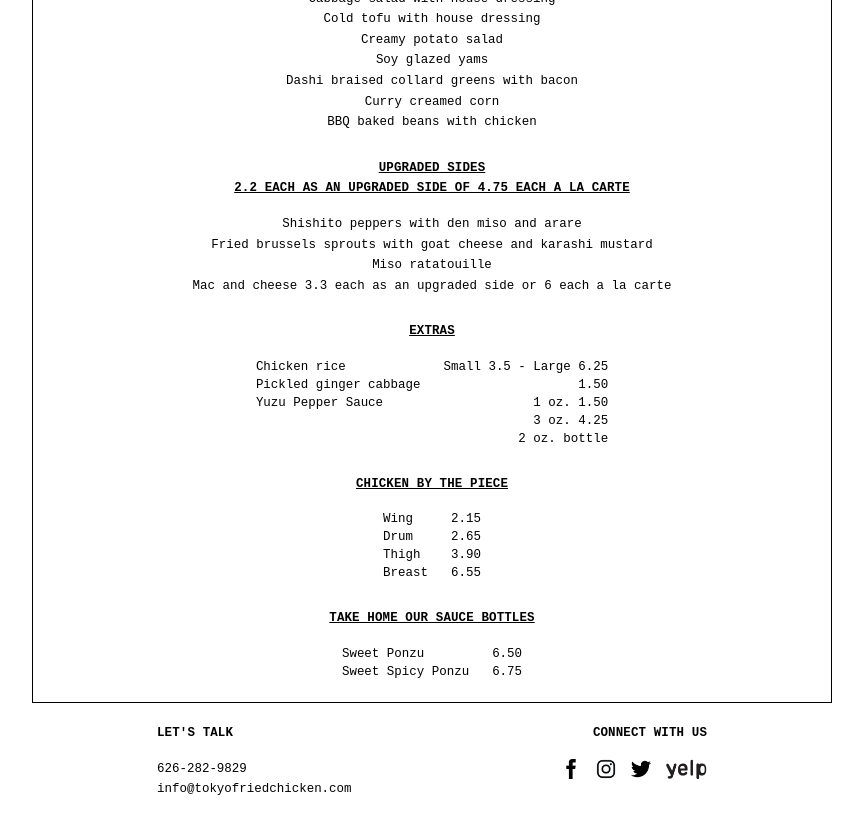
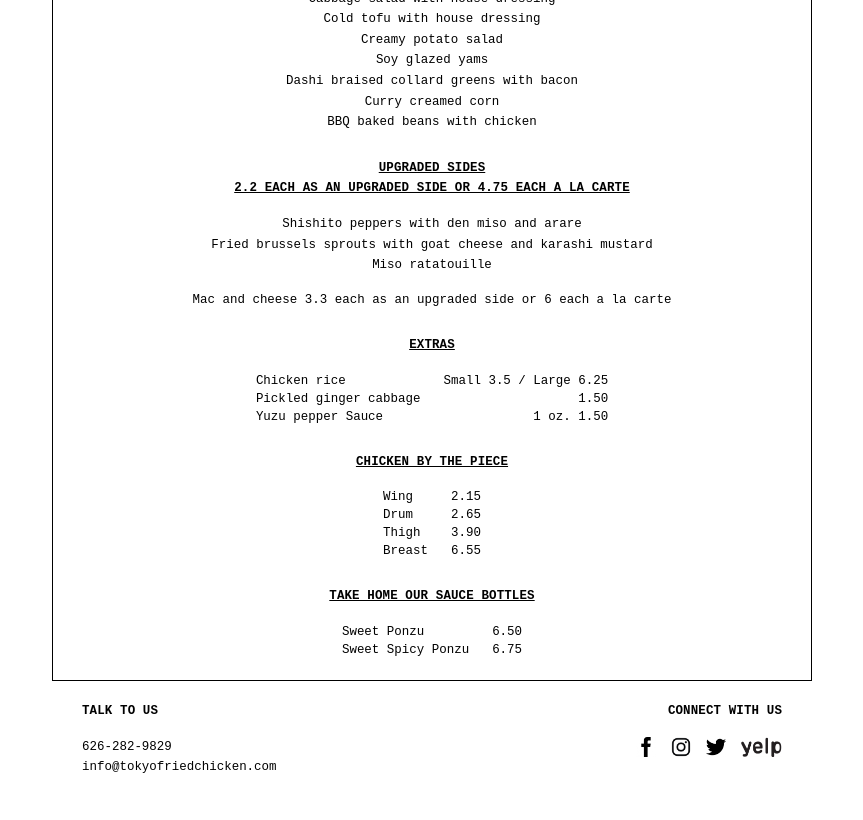
Before and after one commit to jackiewung/tfc, a React app: page /menu in a window 1280 px wide. Shown: the part 780-1600 px from the top of the page, without its empty margins (208-1071 px from the left). After the commit the page ends 1578 px from the top, so only its background shows below. Built offline with nearby package versions, Linux system fonts and the light colour scheme.

Commit message:
some changes

```diff
--- a/src/client/components/Footer/index.js
+++ b/src/client/components/Footer/index.js
@@ -11,7 +11,7 @@ import './Footer.scss';
 const Footer = () =>
   <div className="Footer">
     <div className="Footer__col1">
-      <h1>Let's Talk</h1>
+      <h1>Talk to us</h1>
       <p>626-282-9829</p>
       <p className="Footer__email"><a href="mailto:info@tokyofriedchicken.com">info@tokyofriedchicken.com</a></p>
     </div>
--- a/src/client/components/Location/index.js
+++ b/src/client/components/Location/index.js
@@ -16,6 +16,7 @@ const Location = () =>
 
       <h1>Hours</h1>
       <table>
+        <tbody>
           <tr>
             <th>Monday</th>
             <th>Closed</th>
@@ -44,6 +45,7 @@ const Location = () =>
             <th>Sunday</th>
             <th>5:30pm-10pm</th>
           </tr>
+        </tbody>
       </table>
 
       <div className="Location__notes">
--- a/src/client/components/MainPhotos/MainPhotos.scss
+++ b/src/client/components/MainPhotos/MainPhotos.scss
@@ -3,9 +3,14 @@
 .MainPhotos {
   display: flex;
   width: 100%;
-  height: 100%;
   justify-content: center;
   overflow: hidden;
+  height: 360px;
+
+  @include mobile {
+    height: 100%;
+    overflow: auto;
+  }
 
   &__photo {
     width: $mainPhotoWidth;
--- a/src/client/components/Menu/Menu.scss
+++ b/src/client/components/Menu/Menu.scss
@@ -2,9 +2,7 @@
 
 .Menu {
   width: 800px;
-  border: 1px solid #000;
-  padding: 20px;
-  text-align: center;
+  padding: 0 20px;
 
   @include mobile {
     width: 100%;
@@ -13,6 +11,12 @@
   &__subSection {
     padding: 25px 0 15px;
     text-decoration: underline;
+  }
+
+  &__border {
+    border: 1px solid #000;
+    padding: 20px;
+    text-align: center;
   }
 
   table {
--- a/src/client/components/Menu/index.js
+++ b/src/client/components/Menu/index.js
@@ -39,8 +39,9 @@ const menu = {
     'Miso ratatouille'
   ],
   extras: [
-    { type: 'Chicken rice', price: 'Small 3.5 - Large 6.25' },
-    { type: 'Pickled ginger cabbage', price: '1.50' }
+    { type: 'Chicken rice', price: 'Small 3.5 / Large 6.25' },
+    { type: 'Pickled ginger cabbage', price: '1.50' },
+    { type: 'Yuzu pepper Sauce', price: '1 oz. 1.50'}
   ],
   chickenByThePiece: [
     { type: 'Wing', price: '2.15' },
@@ -52,6 +53,7 @@ const menu = {
 
 const Menu = () =>
   <div className="Menu">
+    <div className="Menu__border">
       <h2 className="Menu__header">Tokyo Fried Chicken Co. Menu</h2>
 
       <h1 className="Menu__subSection">Whet Your Appetite / 4 each</h1>
@@ -76,12 +78,14 @@ const Menu = () =>
       Sides<br />One side per person included with dinner set or 3.25 each a la carte</h1>
       { menu.sides.map(side => (<p key={side}>{side}</p>)) }
 
-  <h1 className="Menu__subSection">Upgraded Sides<br />2.2 each as an upgraded side of 4.75 each a la carte</h1>
+      <h1 className="Menu__subSection">Upgraded Sides<br />2.2 each as an upgraded side or 4.75 each a la carte</h1>
       { menu.upgradedSides.map(side => (<p key={side}>{side}</p>)) }
+      <br />
       <p>Mac and cheese 3.3 each as an upgraded side or 6 each a la carte</p>
 
       <h1 className="Menu__subSection">Extras</h1>
       <table>
+        <tbody>
           {
             menu.extras.map(extra => (
               <tr key={extra.type}>
@@ -90,22 +94,12 @@ const Menu = () =>
               </tr>
             ))
           }
-    <tr>
-      <th>Yuzu Pepper Sauce</th>
-      <th>1 oz. 1.50</th>
-    </tr>
-    <tr>
-      <th />
-      <th>3 oz. 4.25</th>
-    </tr>
-    <tr>
-      <th />
-      <th>2 oz. bottle</th>
-    </tr>
+        </tbody>
       </table>
 
       <h1 className="Menu__subSection">Chicken By the Piece</h1>
       <table>
+        <tbody>
           {
             menu.chickenByThePiece.map(piece => (
               <tr key={piece.type}>
@@ -114,10 +108,12 @@ const Menu = () =>
               </tr>
             ))
           }
+        </tbody>
       </table>
 
       <h1 className="Menu__subSection">Take Home Our Sauce Bottles</h1>
       <table>
+        <tbody>
           <tr>
             <th>Sweet Ponzu</th>
             <th>6.50</th>
@@ -126,8 +122,9 @@ const Menu = () =>
             <th>Sweet Spicy Ponzu</th>
             <th>6.75</th>
           </tr>
+        </tbody>
       </table>
-
+    </div>
   </div>;
 
 export default Menu;
--- a/src/client/components/Nav/Nav.scss
+++ b/src/client/components/Nav/Nav.scss
@@ -4,7 +4,7 @@
   display: flex;
 
   &__link {
-    padding: 0 15px;
+    padding: 0 45px;
     text-transform: uppercase;
     letter-spacing: 0.05em;
     cursor: pointer;
--- a/src/client/components/Photos/Photos.scss
+++ b/src/client/components/Photos/Photos.scss
@@ -1,4 +1,6 @@
 @import '../../styles/variables.scss';
+
+$photoHeight: 400px;
 
 .Photos {
   width: 1000px;
@@ -13,7 +15,7 @@
   }
 
   &__photoAlbum {
-    height: 400px;
+    height: $photoHeight;
     padding: 10px;
 
     @include mobile {
@@ -21,4 +23,8 @@
       height: 100%;
     }
   }
+
+  a:hover {
+    border-bottom: 1px solid;
+  }
 }
--- a/src/client/components/Photos/index.js
+++ b/src/client/components/Photos/index.js
@@ -16,6 +16,7 @@ const photos = [
 const Photos = () =>
   <div className="Photos">
     { photos.map(photo => (<img src={photo} alt="Tokyo Fried Chicken" key={photo} className="Photos__photoAlbum" />)) }
+    <p>Photos by <strong><a href="https://www.jchongstudio.com/" target="_blank">Jennifer Chong</a></strong></p>
   </div>
 
 export default Photos;
--- a/src/client/styles/app.scss
+++ b/src/client/styles/app.scss
@@ -23,7 +23,7 @@ $logoHeight: 100px;
   &__padding {
     padding: 20px 0;
     display: flex;
-    width: $mainPhotoWidth;
+    width: $navWidth;
     align-items: center;
     justify-content: center;
 
--- a/src/client/styles/variables.scss
+++ b/src/client/styles/variables.scss
@@ -21,6 +21,7 @@ $medium: 500;
 $bold: 600;
 
 $mainPhotoWidth: 550px;
+$navWidth: 700px;
 
 
 // mobile + desktop
```
Lines whose indentation alone changed are shown as unchanged.
